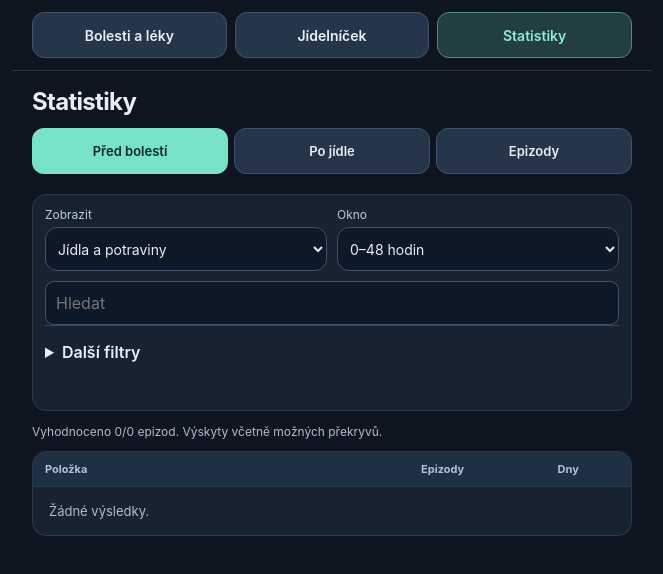
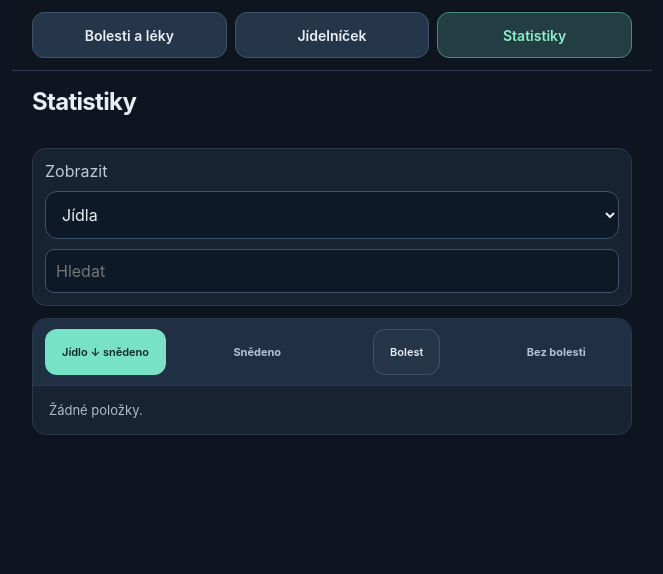
Before and after one commit to PunkFloid/pain-tracker, a React (Vite) app: page / in a window 1280 px wide. Both pictures are taken after a click on the button "Statistiky". Shown: the top 574 px of the page, without its empty margins (308-971 px from the left). Built offline with nearby package versions, Linux system fonts and the light colour scheme.

Commit message:
Simplify statistics: single food table, deferred list, episode foods in history

```diff
--- a/src/App.tsx
+++ b/src/App.tsx
@@ -3,6 +3,7 @@ import type { FormEvent } from 'react'
 import { readData, writeData } from './db'
 import type { Data, Pain, Medication } from './db'
 import DailyCheck from './DailyCheck'
+import EpisodeFoods from './EpisodeFoods'
 import './App.css'
 
 const drugs = ['Ibalgin RapidCaps', 'Panadol Extra Rapide', 'Panadol', 'Ataralgin', 'Jiný přípravek']
@@ -85,7 +86,7 @@ function History({ data, busy, events, edit, remove }: { data: Data; busy: boole
         {list.map(e => <div key={e.item.id}><button className="row-toggle" aria-expanded={open === e.item.id} onClick={() => setOpen(open === e.item.id ? '' : e.item.id)}>{line(e)}</button>
           {open === e.item.id && <div className="detail-content">
             {e.kind === 'pain' ? <p>{e.item.end ? `Konec: ${date(e.item.end)}` : 'Stále probíhá'}</p> : <p>{e.item.strength || 'Síla neuvedena'} · {e.item.painId ? 'Přiřazeno k bolesti' : 'Samostatný záznam'}</p>}
-            {e.item.note && <p className="note">{e.item.note}</p>}{actions(e)}</div>}</div>)}
+            {e.item.note && <p className="note">{e.item.note}</p>}{e.kind === 'pain' && <EpisodeFoods start={e.item.start} />}{actions(e)}</div>}</div>)}
       </details>
     })}
   </>
--- /dev/null
+++ b/src/EpisodeFoods.tsx
@@ -0,0 +1,13 @@
+import { useEffect, useState } from 'react'
+import type { MealSlot } from './food-parser.mjs'
+import { readFoodForChecks } from './day-check-store'
+import { windowReport } from './time-analysis.mjs'
+export default function EpisodeFoods({start}:{start:string}){
+  const [slots,setSlots]=useState<MealSlot[]|null>(null)
+  useEffect(()=>{let alive=true;readFoodForChecks().then(s=>{if(alive)setSlots(s)}).catch(()=>{if(alive)setSlots([])});return()=>{alive=false}},[])
+  if(!slots)return <p>Načítám…</p>
+  const parts=[['0–24 h',windowReport(slots,start,24,0)],['24–48 h',windowReport(slots,start,48,24)]] as const
+  const items=parts.flatMap(([label,r])=>r.rows.flatMap(row=>row.slot.items.map(i=>({label,name:i.name,day:row.slot.day,cat:row.slot.category}))))
+  if(!items.length)return null
+  return <details><summary>Jídla před bolestí ({items.length})</summary><ul>{items.map((x,i)=><li key={i}>{x.label} · {x.name} · {x.day.split('-').reverse().join('.')} {x.cat}</li>)}</ul></details>
+}
--- a/src/FollowUp.tsx
+++ b/src/FollowUp.tsx
@@ -2,20 +2,35 @@ import { Fragment, useEffect, useMemo, useState } from 'react'
 import { followUp } from './follow-up.mjs'
 import type { FollowStatus } from './follow-up.mjs'
 import { loadFollowUp } from './follow-up-store'
-const fmt=(v:number)=>new Date(v).toLocaleString('cs-CZ',{day:'numeric',month:'numeric',year:'numeric',hour:'2-digit',minute:'2-digit'})
-const labels:Record<FollowStatus,string>={free:'Bez bolesti',pain:'Bolest v období',running:'Probíhá',unknown:'Chybí údaje'}
+type Row=ReturnType<typeof followUp>[number]
+const storeKey='pain-tracker-deferred'
+function readDeferred():string[]{try{const v=JSON.parse(localStorage.getItem(storeKey)??'[]');return Array.isArray(v)?v.filter((x):x is string=>typeof x==='string'):[]}catch{return[]}}
+const labels:Record<FollowStatus,string>={free:'Bez bolesti',pain:'Bolest',running:'Běží',unknown:'Chybí údaje'}
+const count=(r:Row,s:FollowStatus)=>r.groups.filter(g=>g.status===s).reduce((a,g)=>a+g.exposures.length,0)
+const fd=(d:string)=>d.split('-').reverse().join('.')
 export default function FollowUp(){
   const [loaded,setLoaded]=useState<Awaited<ReturnType<typeof loadFollowUp>>|null>(null)
   const [error,setError]=useState('');const [kind,setKind]=useState<'food'|'ingredient'>('food');const [search,setSearch]=useState('');const [open,setOpen]=useState('');const [now,setNow]=useState(()=>Date.now())
+  const [sort,setSort]=useState<'count'|'pain'>('count');const [deferred,setDeferred]=useState<string[]>(readDeferred)
   useEffect(()=>{let alive=true;loadFollowUp().then(d=>{if(alive)setLoaded(d)}).catch(e=>{if(alive)setError(String(e))});const timer=setInterval(()=>setNow(Date.now()),60000);return()=>{alive=false;clearInterval(timer)}},[])
   const rows=useMemo(()=>loaded?followUp(loaded.slots,loaded.data.pains,loaded.checks,kind,Intl.DateTimeFormat().resolvedOptions().timeZone,now):[],[loaded,kind,now])
-  const query=search.normalize('NFC').trim().toLocaleLowerCase('cs-CZ');const shown=rows.filter(r=>r.key.includes(query))
-  return <main className="app food compact-view" aria-label="Sledování po jídle">{error&&<p className="alert" role="alert">{error}</p>}
+  function toggle(id:string){const next=deferred.includes(id)?deferred.filter(x=>x!==id):[...deferred,id];setDeferred(next);try{localStorage.setItem(storeKey,JSON.stringify(next))}catch{setError('Uložení seznamu selhalo.')}}
+  const query=search.normalize('NFC').trim().toLocaleLowerCase('cs-CZ')
+  const id=(r:Row)=>kind+'|'+r.key
+  const visible=rows.filter(r=>r.key.includes(query))
+  const active=visible.filter(r=>!deferred.includes(id(r))).sort((a,b)=>sort==='pain'?(count(b,'pain')-count(a,'pain'))||(b.occasions-a.occasions):b.occasions-a.occasions)
+  const parked=visible.filter(r=>deferred.includes(id(r)))
+  const waiting=active.reduce((a,r)=>a+count(r,'running')+count(r,'unknown'),0)
+  const detail=(r:Row)=>open===id(r)&&<tr className="detail-row"><td colSpan={4}><div className="detail-content"><ul>{[...r.groups].reverse().flatMap(g=>g.exposures.map(e=>({g,e}))).map(({g,e},i)=><li key={i}>{labels[g.status]} · {fd(e.day)} · {e.category} · {e.amounts.join(' + ')}</li>)}</ul><button onClick={()=>toggle(id(r))}>{deferred.includes(id(r))?'Vrátit':'Odložit'}</button></div></td></tr>
+  return <main className="app food compact-view" aria-label="Statistiky jídel">{error&&<p className="alert" role="alert">{error}</p>}
     {!loaded?<p>{error?'Načtení selhalo. Obnov stránku.':'Načítám…'}</p>:<>
-    <section className="card"><label>Zobrazit<select value={kind} onChange={e=>{setKind(e.target.value as 'food'|'ingredient');setOpen('')}}><option value="food">Jídla a potraviny</option><option value="ingredient">Suroviny z receptů</option></select></label><input className="compact-input" type="search" aria-label="Hledat potravinu" placeholder="Hledat" value={search} onChange={e=>setSearch(e.target.value)}/></section>
-    <section className="card table-card"><table className="data-table after-table"><caption>48hodinové sledování · počty období</caption><thead><tr><th scope="col">Položka</th><th scope="col">Bez bolesti</th><th scope="col">Bolest</th><th scope="col">Běží</th><th scope="col">Chybí údaje</th></tr></thead><tbody>
-    {!shown.length&&<tr><td className="empty-cell" colSpan={5}>Žádné položky.</td></tr>}
-    {shown.map(row=><Fragment key={row.key}><tr className={open===row.key?'is-open':''}><td><button className="row-toggle" aria-label={'Detail: '+row.name} aria-expanded={open===row.key} onClick={()=>setOpen(open===row.key?'':row.key)}><span className="item-name">{row.name}</span></button></td><td>{row.free}</td><td>{row.pain}</td><td>{row.running}</td><td>{row.unknown}</td></tr>{open===row.key&&<tr className="detail-row"><td colSpan={5}><div className="detail-content"><h3>{row.name}</h3><p>{row.occasions} konzumací · {row.days} dnů · {row.groups.length} období</p>{[...row.groups].reverse().map(group=><details key={group.from}><summary>{labels[group.status]} · {fmt(group.from)} → {fmt(group.until)}</summary>{group.status==='pain'&&<p>{group.painBefore?'Bolest už na začátku období.':'Bolest během období.'}</p>}{!!group.missingDays.length&&<p>Doplň kontrolu: {group.missingDays.map(d=>d.split('-').reverse().join('.')).join(', ')}</p>}<ul>{group.exposures.map((e,i)=><li key={i}>{e.day.split('-').reverse().join('.')} · {e.category} · {e.amounts.join(' + ')}</li>)}</ul></details>)}</div></td></tr>}</Fragment>)}
-    </tbody></table></section></>}
+    <section className="card"><label>Zobrazit<select value={kind} onChange={e=>{setKind(e.target.value as 'food'|'ingredient');setOpen('')}}><option value="food">Jídla</option><option value="ingredient">Suroviny</option></select></label><input className="compact-input" type="search" aria-label="Hledat" placeholder="Hledat" value={search} onChange={e=>setSearch(e.target.value)}/></section>
+    <section className="card table-card"><table className="data-table"><thead><tr><th scope="col"><button className={sort==='count'?'primary':''} onClick={()=>setSort('count')}>Jídlo ↓ snědeno</button></th><th scope="col">Snědeno</th><th scope="col"><button className={sort==='pain'?'primary':''} onClick={()=>setSort('pain')}>Bolest</button></th><th scope="col">Bez bolesti</th></tr></thead><tbody>
+    {!active.length&&<tr><td className="empty-cell" colSpan={4}>Žádné položky.</td></tr>}
+    {active.map(r=><Fragment key={r.key}><tr className={open===id(r)?'is-open':''}><td><button className="row-toggle" aria-expanded={open===id(r)} onClick={()=>setOpen(open===id(r)?'':id(r))}><span className="item-name">{r.name}</span></button></td><td>{r.occasions}</td><td>{count(r,'pain')}</td><td>{count(r,'free')}</td></tr>{detail(r)}</Fragment>)}
+    </tbody></table></section>
+    {waiting>0&&<p className="table-meta">+{waiting} čeká</p>}
+    {!!parked.length&&<section className="card table-card"><details><summary>Odložené ({parked.length})</summary><table className="data-table"><tbody>{parked.map(r=><Fragment key={r.key}><tr><td><button className="row-toggle" aria-expanded={open===id(r)} onClick={()=>setOpen(open===id(r)?'':id(r))}><span className="item-name">{r.name}</span></button></td><td>{r.occasions}</td><td>{count(r,'pain')}</td><td>{count(r,'free')}</td></tr>{detail(r)}</Fragment>)}</tbody></table></details></section>}
+    </>}
   </main>
 }
--- a/src/StatisticsPage.tsx
+++ b/src/StatisticsPage.tsx
@@ -1,9 +1,5 @@
-import { useState } from 'react'
-import Statistics from './Statistics'
 import FollowUp from './FollowUp'
-import Analysis from './Analysis'
 import './compact.css'
 export default function StatisticsPage(){
-  const [mode,setMode]=useState('before')
-  return <><h1 className="stats-title">Statistiky</h1><div className="stats-subnav" aria-label="Přehled statistik">{[['before','Před bolestí'],['after','Po jídle'],['episodes','Epizody']].map(([id,label])=><button key={id} className={mode===id?'primary':''} aria-pressed={mode===id} onClick={()=>setMode(id)}>{label}</button>)}</div>{mode==='before'?<Statistics/>:mode==='after'?<FollowUp/>:<Analysis/>}</>
+  return <><h1 className="stats-title">Statistiky</h1><FollowUp/></>
 }
```
